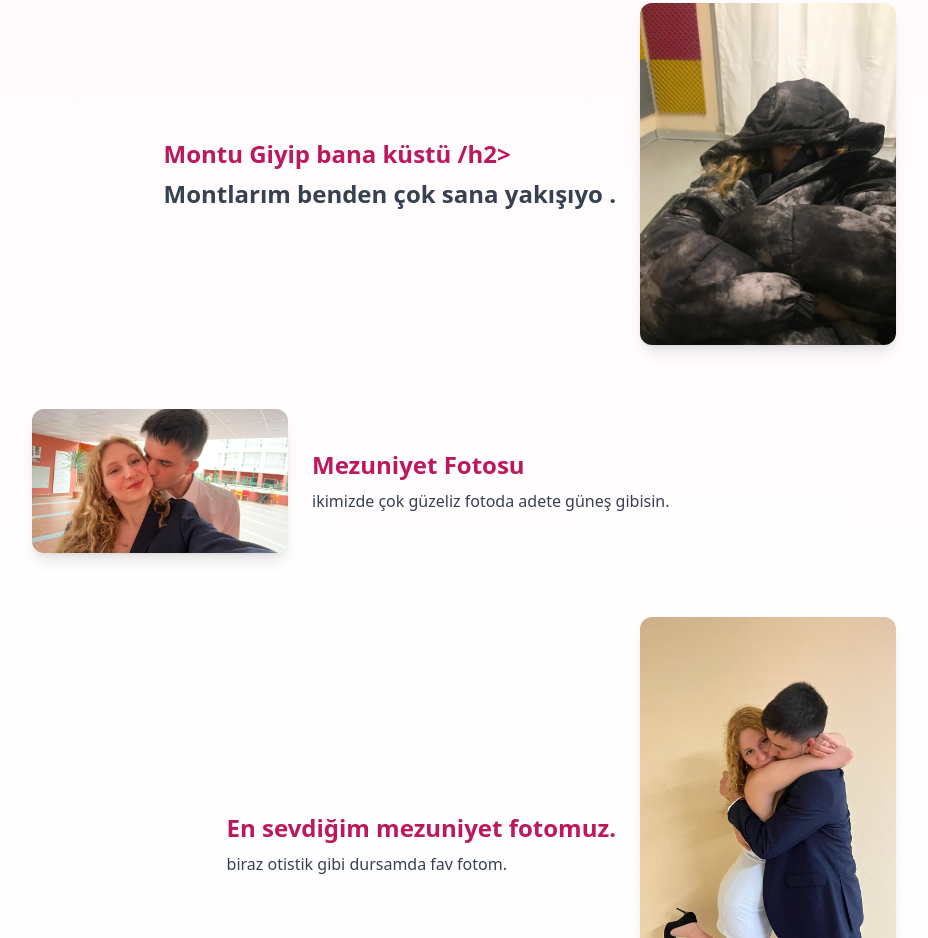
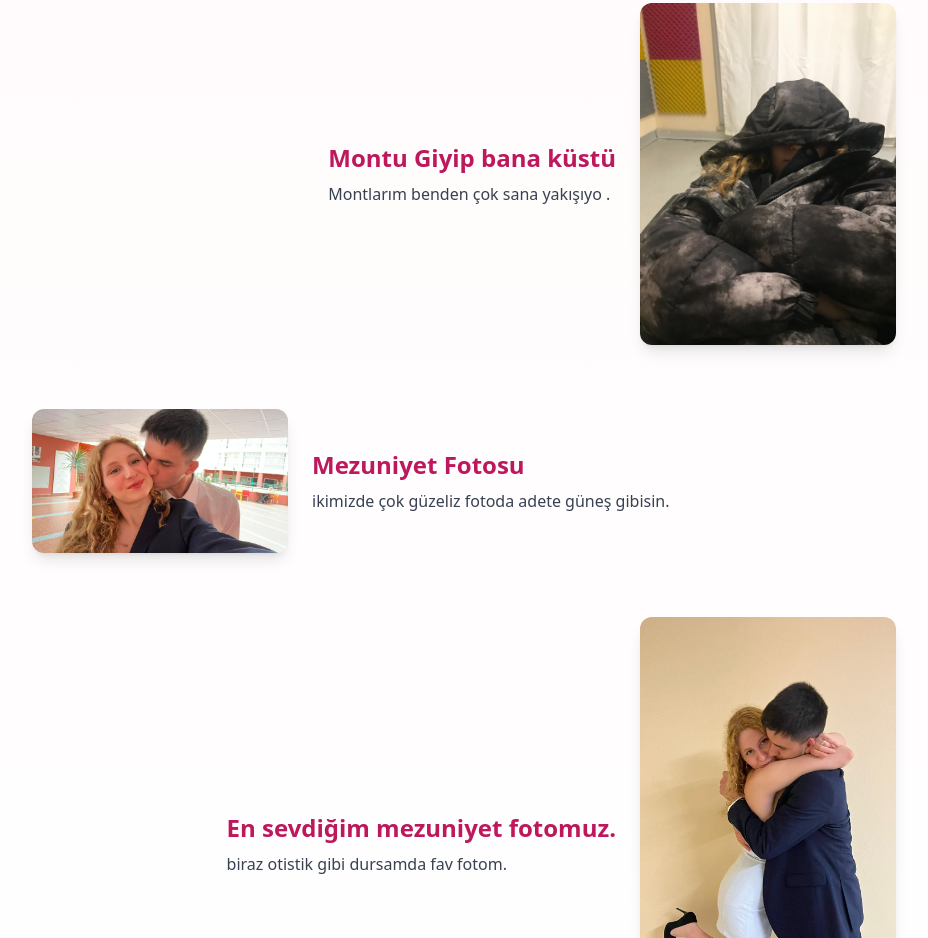
Before and after one commit to Asyamoj/Asyamoj.github.io, a plain HTML site: page index.html in a window 1280 px wide. Shown: the part 6574-7512 px from the top of the page, without its empty margins (176-1104 px from the left). Drawn offline with nearby package versions, Linux system fonts and the light colour scheme.

Commit message:
Update index.html

```diff
--- a/index.html
+++ b/index.html
@@ -165,7 +165,7 @@
       <div class="flex flex-col md:flex-row-reverse items-center gap-6">
         <img src="foto15.jpg" alt="Anı 2" class="w-64 rounded-xl shadow-lg" />
         <div>
-          <h2 class="text-2xl font-bold text-pink-700">Montu Giyip bana küstü /h2>
+          <h2 class="text-2xl font-bold text-pink-700">Montu Giyip bana küstü </h2>
           <p class="text-gray-700 mt-2">Montlarım benden çok sana yakışıyo .</p>
         </div>
       </div>
```
